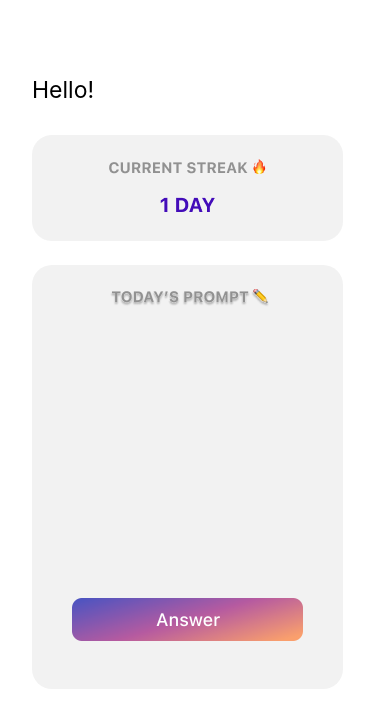
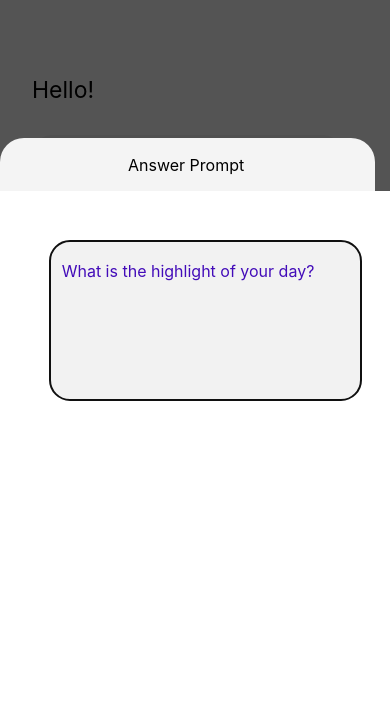
Before and after one commit to SarahLi2001/NWHack, a React Native app: screen / in a window 390 px wide. Both pictures are taken after a click on the element 187 px from the left and 304 px from the top of the page. Shown: the top 728 px of the page. Built offline with nearby package versions, Linux system fonts and the light colour scheme.

Commit message:
Add text box in answer pop up

```diff
--- a/app/screens/HomeScreen.js
+++ b/app/screens/HomeScreen.js
@@ -1,9 +1,10 @@
-import React from 'react';
-import { StyleSheet, Text, Image, View, SafeAreaView, Alert, TouchableOpacity, Modal} from 'react-native';
+import React, {useState} from 'react';
+import { StyleSheet, Text, Image, View, SafeAreaView, TextInput, TouchableOpacity, Modal} from 'react-native';
 import { StatusBar } from 'expo-status-bar';
 
 function HomeScreen(props) {
-    const handleAnswer = () => console.log("Answer clicked");
+    const [show, setShow] = useState(false);
+    const [userInput, setUserInput] = useState(null)
 
     return (
       <SafeAreaView style={styles.container}>
@@ -43,8 +44,7 @@ function HomeScreen(props) {
                 height: 18,
                 }}/>
 
-        <TouchableOpacity
-        onPress={handleAnswer}>
+        <TouchableOpacity onPress={() => setShow(true)}>
           <Image
            style={{
             width: 231,
@@ -58,11 +58,25 @@ function HomeScreen(props) {
 
         <Modal
             transparent={true}
-            visible={false}>
+            visible={show}>
                 <View style={{backgroundColor: "#000000aa", flex: 1}}>
                     <View style={{flex: .2}}></View>
-                    <View style={{backgroundColor: "#ffffff", padding: 50, borderRadius: 24, flex: .8, justifyContent: 'flex-end',}}>
-                        <Text>nAUR</Text>
+                    <View
+                        style={{
+                        backgroundColor: "#F4F4F4",
+                        width: 375,
+                        height: 53,
+                        borderTopLeftRadius: 24,
+                        borderTopRightRadius: 24,
+                        }}
+                    >
+                        <Text
+                            style={styles.modalTitle}>
+                            Answer Prompt</Text>
+                    </View>
+                    <View style={{backgroundColor: "#ffffff", padding: 50, flex: .8,}}>
+                        <Text style={styles.modalPrompt}>What is the highlight of your day?</Text>
+                        <TextInput style={styles.input}/>
                     </View>
                 </View>
         </Modal>
@@ -77,6 +91,36 @@ function HomeScreen(props) {
       flex: 1,
       backgroundColor: '#fff',
     },
+
+    modalTitle: {
+            position: "absolute",
+            left: 128,
+            top: 17,
+            width: 119,
+            height: 19,
+            fontSize: 16
+    },
+
+    modalPrompt: {
+        position: "absolute",
+        width: 264,
+        height: 19,
+        left: 56,
+        bottom: 564.5,
+
+        fontSize: 16,
+        textAlign: "center",
+        color: "#430CB9"
+    },
+
+    input: {
+        backgroundColor: "#F2F2F2",
+        borderRadius: 20,
+        width: 311,
+        height: 159,
+        top: 50,
+        right: 15,
+    },
   });
 
 
```
Also changed, not shown: app/assets/modalTop.png (added).
